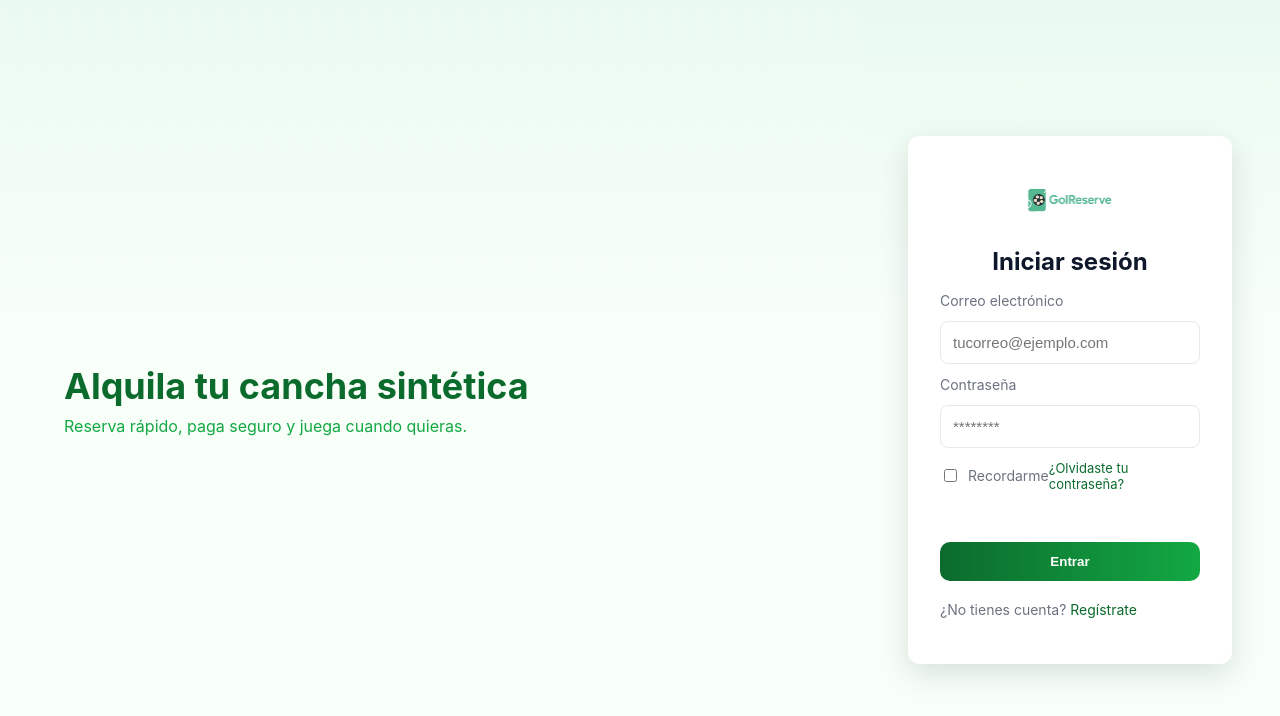
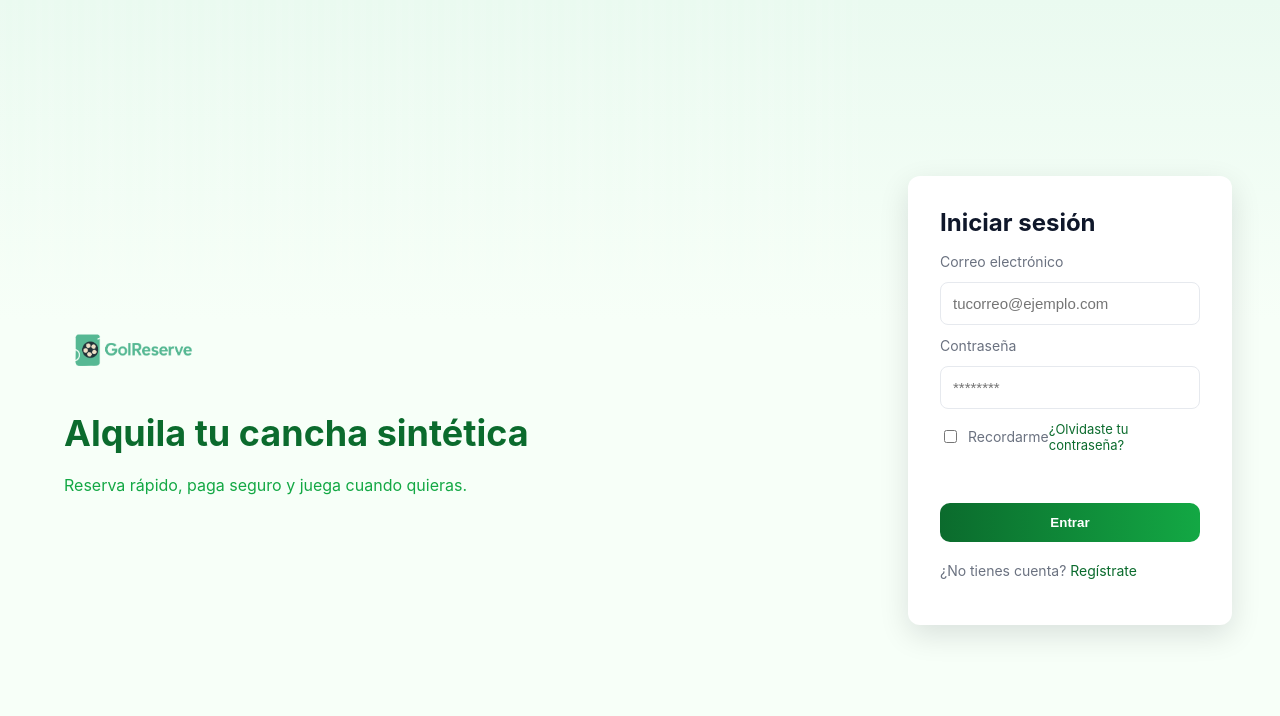
Before and after one commit to ibarra187/GolReserve, a React (Vite) app: page / in a window 1280 px wide. Shown: the top 716 px of the page. Built offline with nearby package versions, Linux system fonts and the light colour scheme; the HTML template or start-up script is replaced by a standard one.

Commit message:
Mover logo al hero y quitarlo de la tarjeta de inicio de sesión

```diff
--- a/src/Login.jsx
+++ b/src/Login.jsx
@@ -38,17 +38,15 @@ export default function Login(){
   return (
     <main className="login-page">
       <section className="hero">
-        <div className="hero-content">
+        <div className="hero-content" style={{display:'flex',flexDirection:'column',alignItems:'flex-start',gap:12}}>
+          <img src="/LogoGolReserve.png" alt="GolReserve logo" style={{width:140,height:'auto'}} />
           <h1>Alquila tu cancha sintética</h1>
           <p>Reserva rápido, paga seguro y juega cuando quieras.</p>
         </div>
       </section>
 
       <section className="login-card" aria-labelledby="login-title">
-        <div style={{display:'flex',flexDirection:'column',alignItems:'center',gap:12}}>
-          <img src="/LogoGolReserve.png" alt="GolReserve logo" style={{width:100,height:'auto'}} />
-          <h2 id="login-title">Iniciar sesión</h2>
-        </div>
+        <h2 id="login-title">Iniciar sesión</h2>
 
         <form onSubmit={handleSubmit} noValidate>
           <label htmlFor="email">Correo electrónico</label>
```
